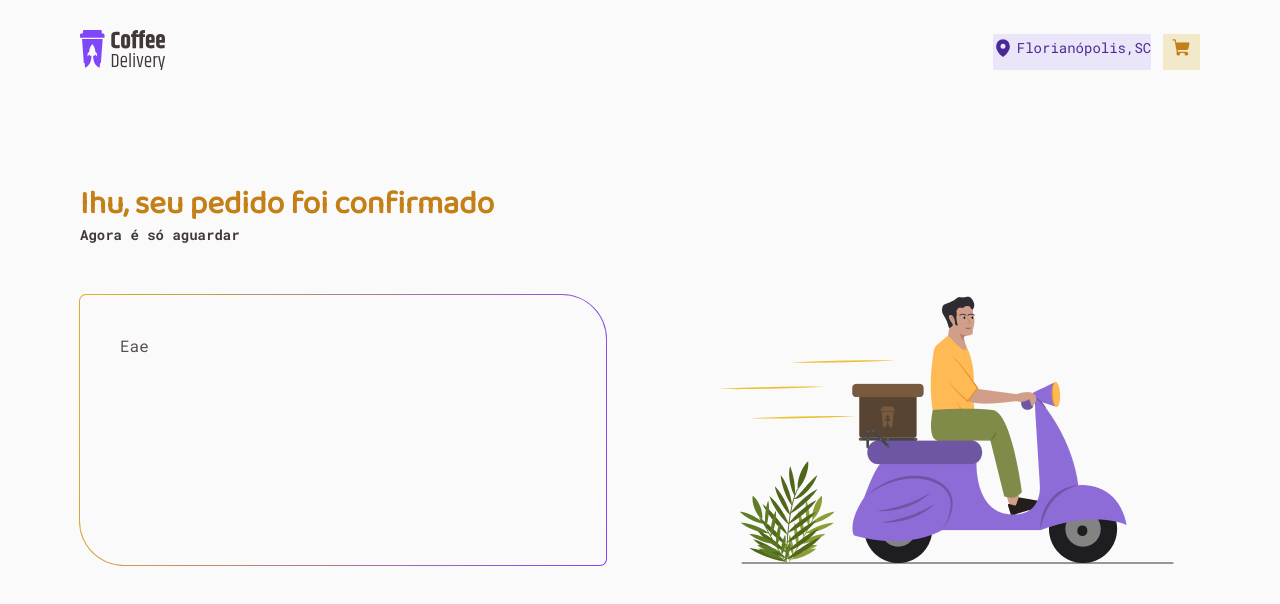
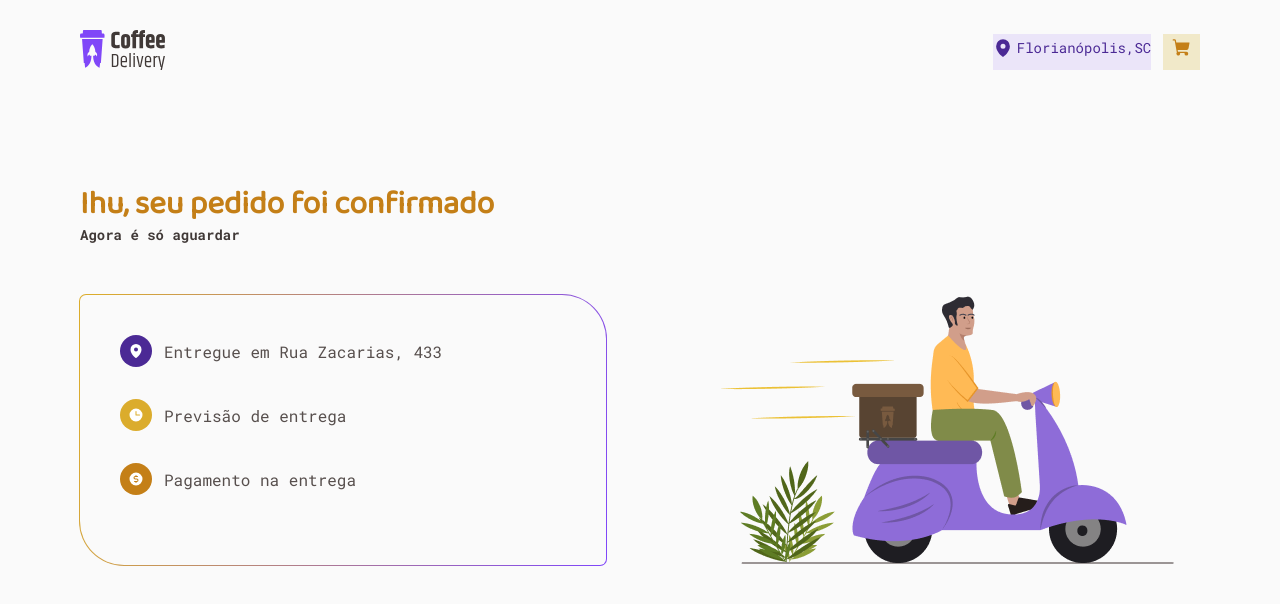
Before and after one commit to ReinaldoARamos/Ignite_Coffee_Delivery-, a React (Vite) app: page /Delivery in a window 1280 px wide. Shown: the top 604 px of the page. Built offline with nearby package versions, Linux system fonts and the light colour scheme.

Commit message:
adicionando os infowithicon

```diff
--- a/src/Pages/Delivery/index.tsx
+++ b/src/Pages/Delivery/index.tsx
@@ -1,8 +1,12 @@
 import { useTheme } from "styled-components";
 import { RegularText, TitleText } from "../../Components/Header/Typography";
 import { DeliveryContainer, OrderDetailsContainer } from "./style";
-import GuyOnABike from '../../../public/coffees/Illustration.png'
+import GuyOnABike from "../../../public/coffees/Illustration.png";
+import { IconContainer } from "../../Components/InfosWithIcons/styles";
+import { InfoWithIcon } from "../../Components/InfosWithIcons";
+import { Clock, CurrencyCircleDollar, MapPin } from "phosphor-react";
 export function Delivery() {
+    const {colors} = useTheme()
   return (
     <DeliveryContainer className="container">
       <div>
@@ -13,11 +17,27 @@ export function Delivery() {
       </div>
 
       <section>
+        <OrderDetailsContainer>
 
+        <InfoWithIcon
+          icon={<MapPin weight="fill"/>}
+          text="Entregue em Rua Zacarias, 433 "
+          iconBg={colors["brand-purple-dark"]}
 
-        <OrderDetailsContainer >
-        Eae
-        </OrderDetailsContainer>
+          />
+    <InfoWithIcon
+          icon={<Clock weight="fill"/>}
+          text="Previsão de entrega"
+          iconBg={colors["brand-yellow"]}
+
+          />
+          <InfoWithIcon
+          icon={<CurrencyCircleDollar weight="fill"/>}
+          text="Pagamento na entrega"
+          iconBg={colors["brand-yellow-dark"]}
+
+          />
+       </OrderDetailsContainer>
         <img src={GuyOnABike} />
       </section>
     </DeliveryContainer>
```
